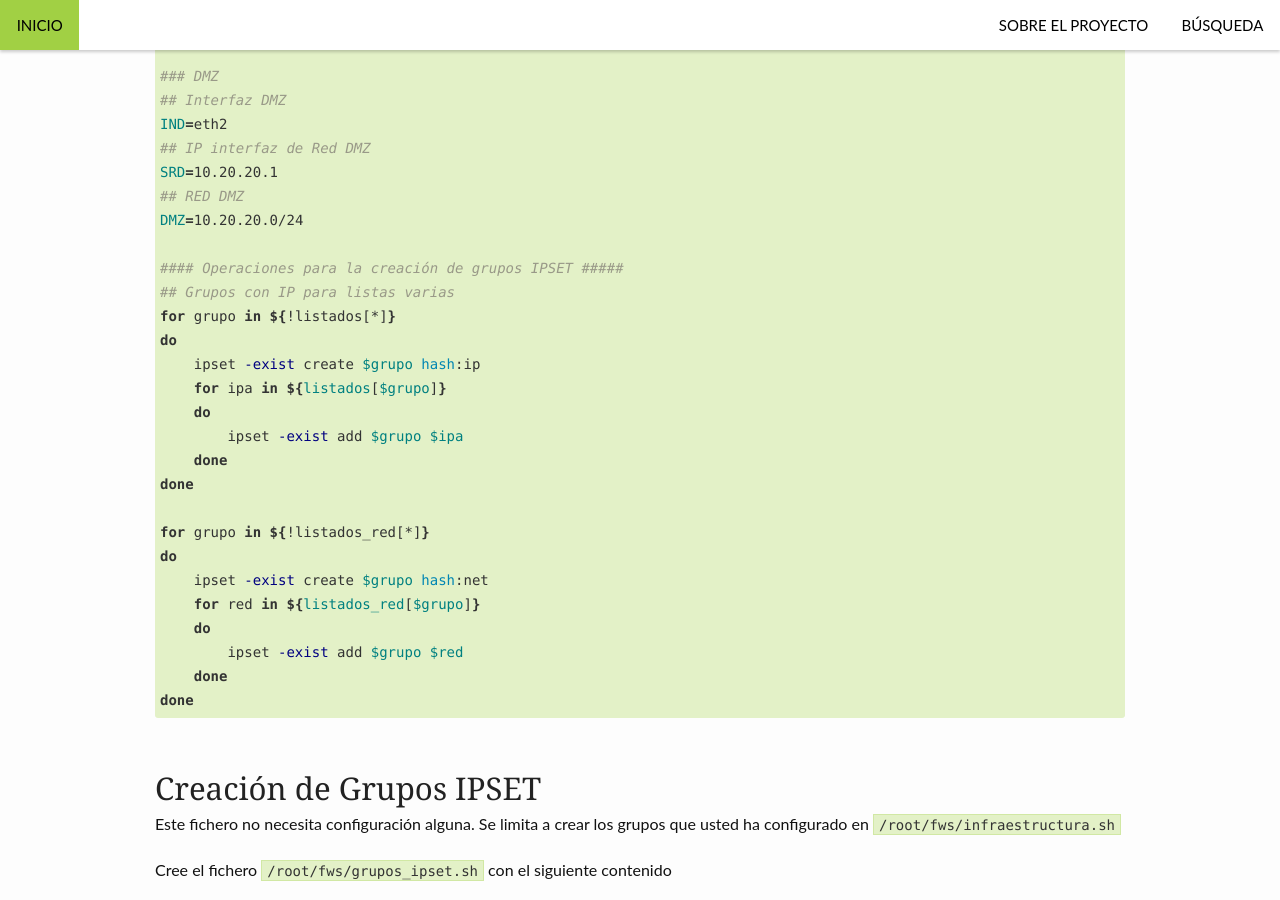
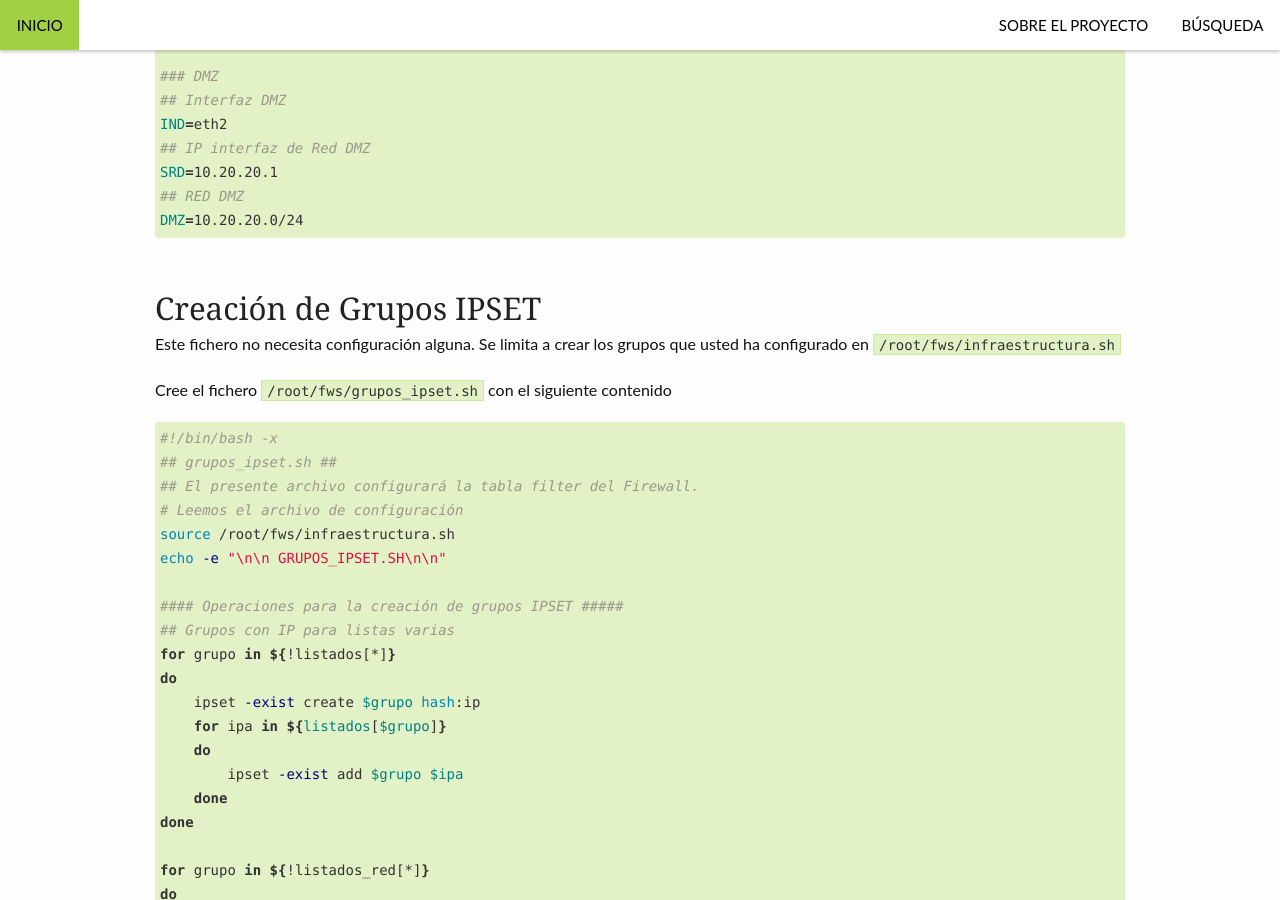
Before and after one commit to VTacius/firewall, a Jekyll site: the page built from _instalacion/iptables/index.md, in a window 1280 px wide and 900 px high, scrolled down 2402 px. Built offline with Jekyll 4.4.1, drawn with Linux system fonts in a browser that asks for light colours; some of the changed text lies outside the part shown.

Commit message:
Pues que había unos pequeños problemas, producto supongo de seguir sin ver lo que estoy haciendo antes de enviar

```diff
--- a/_instalacion/iptables/infraestructura.md
+++ b/_instalacion/iptables/infraestructura.md
@@ -71,23 +71,3 @@ IND=eth2
 SRD=10.20.20.1
 ## RED DMZ
 DMZ=10.20.20.0/24
-
-#### Operaciones para la creación de grupos IPSET #####
-## Grupos con IP para listas varias
-for grupo in ${!listados[*]}
-do
-    ipset -exist create $grupo hash:ip
-    for ipa in ${listados[$grupo]}
-    do
-        ipset -exist add $grupo $ipa
-    done
-done
-
-for grupo in ${!listados_red[*]}
-do
-    ipset -exist create $grupo hash:net
-    for red in ${listados_red[$grupo]}
-    do
-        ipset -exist add $grupo $red
-    done
-done
--- a/_layouts/docs.html
+++ b/_layouts/docs.html
@@ -9,6 +9,7 @@ header: no
 		<article>
             {%include navegacion_docs.html%}
 			{{ content }}
+            {%include navegacion_docs.html%}
 		</article>
 
 	</div><!-- /.medium-12.columns -->
```
Also changed, not shown: _instalacion/reportes/reportes.md (+2 -0 lines), _instalacion/squid3/index.md (+4 -3 lines).
